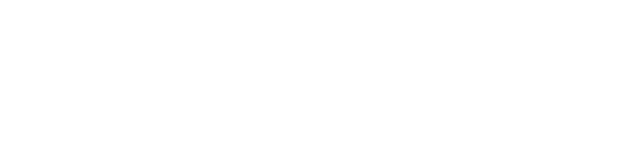
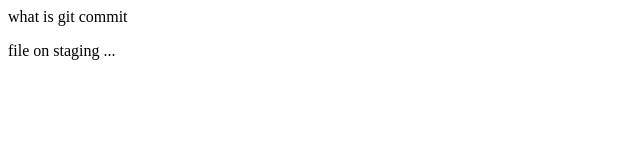
Before and after one commit to movadelsol/htmlproject, a plain HTML site: page index.html in a window 1280 px wide. Shown: the whole page, without its empty margins (0-640 px from the left). Drawn offline with Linux system fonts and the light colour scheme.

Commit message:
added commit what

```diff
--- a/index.html
+++ b/index.html
@@ -3,6 +3,8 @@
     <meta name="description" content="lecture of git">
     <title>started git lecture</title>
     <body>
+        <hl>what is git commit</hl>
+        <p>file on staging ...</p>
 	<script type="text/javascript" src="./app.js"></script>
     </body>
 </html>
```
